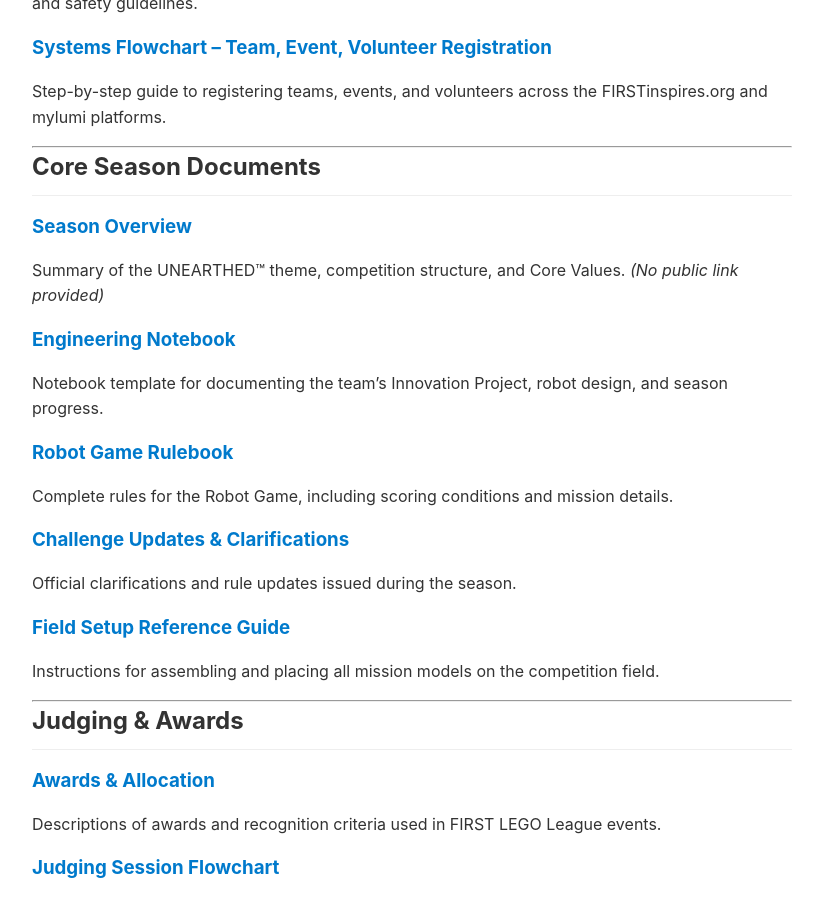
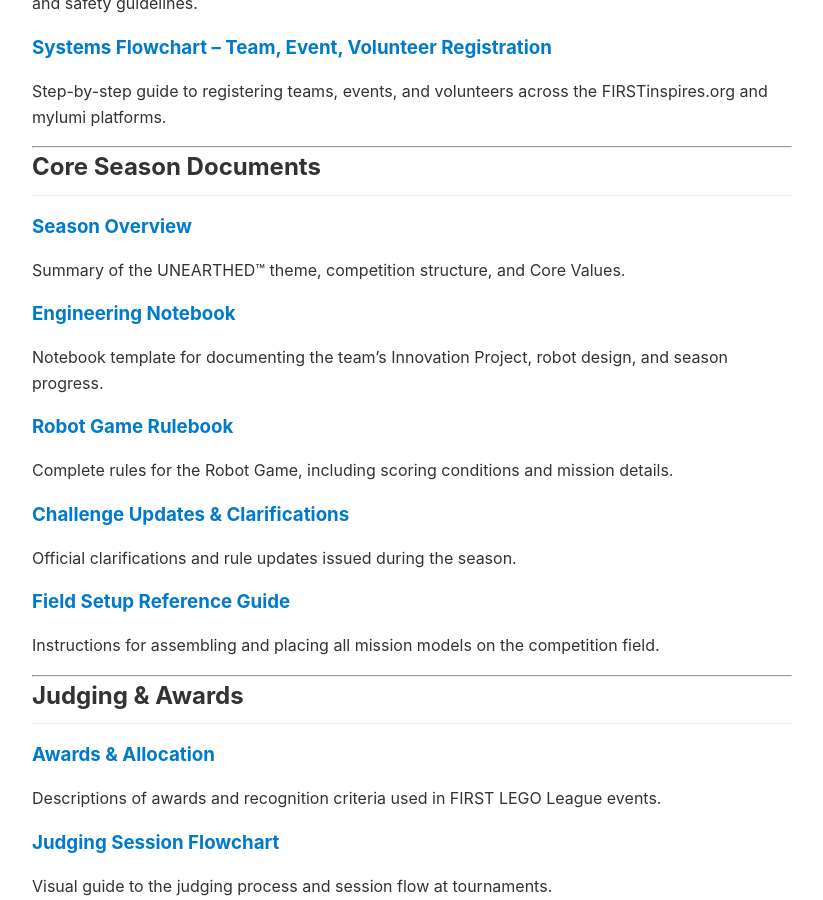
Before and after one commit to steveybaby/fll, a Jekyll site: the page built from index.md, in a window 1280 px wide and 900 px high, scrolled down 549 px. Shown: the whole window, without its empty margins (228-1051 px from the left). Built offline with Jekyll 4.4.1, drawn with Linux system fonts in a browser that asks for light colours.

Commit message:
Add Season Overview PDF link
- Updated Season Overview to link to official UNEARTHED season overview PDF
- Removed placeholder text indicating no public link available

🤖 Generated with [Claude Code](https://claude.ai/code)

Co-Authored-By: Claude <noreply@anthropic.com>

```diff
--- a/index.md
+++ b/index.md
@@ -23,8 +23,8 @@ Step-by-step guide to registering teams, events, and volunteers across the FIRST
 
 ## Core Season Documents
 
-### [Season Overview](#)
-Summary of the UNEARTHED™ theme, competition structure, and Core Values. *(No public link provided)*
+### [Season Overview](https://firstinspires.blob.core.windows.net/fll/challenge/2025-26/fll-challenge-unearthed-season-overview.pdf)
+Summary of the UNEARTHED™ theme, competition structure, and Core Values.
 
 ### [Engineering Notebook](https://firstinspires.blob.core.windows.net/fll/challenge/2025-26/fll-challenge-unearthed-en.pdf)
 Notebook template for documenting the team's Innovation Project, robot design, and season progress.
```
